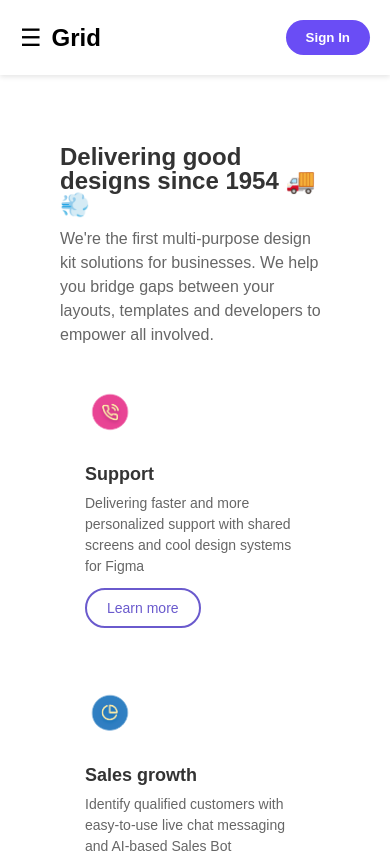
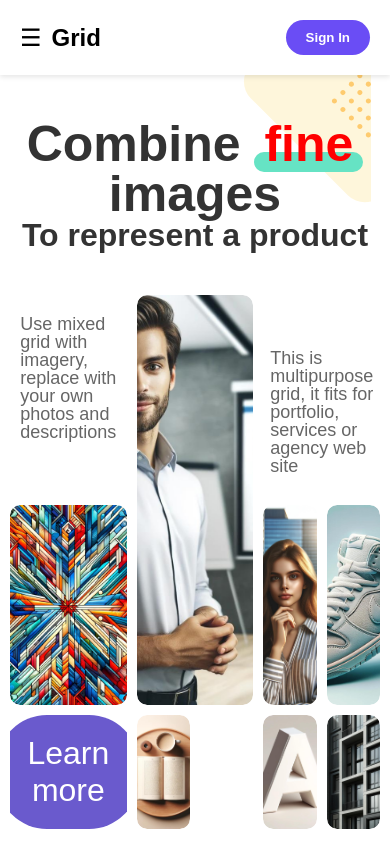
Before and after one commit to RayChong625/webpage, a website: page public/index.html in a window 390 px wide. Shown: the top 860 px of the page. Drawn offline with nearby package versions, Linux system fonts and the light colour scheme.

Commit message:
hero section commit

```diff
--- a/public/assets/css/style.css
+++ b/public/assets/css/style.css
@@ -2,6 +2,10 @@ body {
     font-family: Arial, sans-serif;
     margin: 0;
     padding: 0;
+    background-image: url('../images/hero-bg.svg');
+    background-position: top 20px right 20px;
+    background-repeat: no-repeat;
+    background-size: 35%;
 }
 
 header {
@@ -16,7 +20,7 @@ nav {
     align-items: center;
     background-color: #fff;
     padding: 20px 20px;
-    box-shadow: 0 2px 5px rgba(0,0,0,0.1);
+    box-shadow: 0 2px 5px rgba(0, 0, 0, 0.1);
 }
 
 .logo {
@@ -79,7 +83,167 @@ nav {
     color: #6a4df5 !important;
 }
 
-/* Hero section */
+/*hero section*/
+.hero-section {
+    padding: 10px;
+    margin: 0px 150px;
+}
+
+.grid-container {
+    display: grid;
+    grid-template-columns: repeat(6, 1fr);
+    grid-template-rows: repeat(3, 200px);
+    gap: 10px;
+}
+
+.grid-container .header-text {
+    grid-column: 1 / span 6;
+    grid-row: 1 / span 1;
+    display: flex;
+    flex-direction: column;
+    align-items: center;
+    justify-content: center;
+    text-align: center;
+    margin-bottom: 0px;
+}
+
+.grid-container .header-text h1 {
+    font-size: 50px;
+    font-weight: bold;
+    color: #333;
+    position: relative;
+    margin: 0;
+}
+
+.grid-container .header-text p {
+    font-size: 32px;
+    color: #333;
+    font-weight: bold;
+    margin-bottom: 10px;
+    position: relative;
+    margin: 0;
+}
+
+.grid-container .header-text h1 .highlighted {
+    color: red;
+    position: relative;
+    font-weight: bold;
+    border-radius: 20px;
+    padding: 0 10px;
+}
+
+.grid-container .header-text h1 .highlighted::after {
+    content: '';
+    position: absolute;
+    left: 0;
+    bottom: 0px;
+    height: 20px;
+    width: 100%;
+    background-color: #66e3c4;
+    border-radius: 20px;
+    z-index: -1;
+}
+
+.grid-container .text,
+.grid-container .button,
+.grid-container .image {
+    display: flex;
+    align-items: center;
+    justify-content: center;
+    overflow: hidden;
+    border-radius: 10px;
+}
+
+.grid-container .text {
+    padding: 20px;
+}
+
+.grid-container .button button {
+    padding: 20px 30px;
+    background-color: #6a5acd;
+    color: white;
+    border: none;
+    border-radius: 50px;
+    cursor: pointer;
+    font-size: 32px;
+}
+
+.grid-container .button button:hover {
+    background-color: #5a3cdf;
+}
+
+.grid-container img {
+    width: 100%;
+    height: 100%;
+    object-fit: cover;
+    border-radius: 10px;
+}
+
+#div1 {
+    grid-column: 1 / span 2;
+    grid-row: 2 / span 1;
+    align-items: flex-start;
+}
+
+#div2 {
+    grid-column: 1 / span 2;
+    grid-row: 3 / span 1;
+}
+
+#div3 {
+    grid-column: 1 / span 2;
+    grid-row: 4 / span 1;
+}
+
+#div4 {
+    grid-column: 3 / span 2;
+    grid-row: 2 / span 2;
+}
+
+#div5 {
+    grid-column: 3 / span 1;
+    grid-row: 4 / span 1;
+}
+
+#div6 {
+    grid-column: 5 / span 1;
+    grid-row: 3 / span 1;
+}
+
+#div7 {
+    grid-column: 5 / span 1;
+    grid-row: 4 / span 1;
+}
+
+#div8 {
+    grid-column: 6 / span 1;
+    grid-row: 3 / span 1;
+}
+
+#div9 {
+    grid-column: 6 / span 1;
+    grid-row: 4 / span 1;
+}
+
+#div10 {
+    grid-column: 5 / span 2;
+    grid-row: 2 / span 1;
+    align-items: flex-end;
+}
+
+.hero-section h1 {
+    font-size: 36px;
+    color: #333;
+}
+
+.hero-section p {
+    font-size: 18px;
+    color: #666;
+}
+
+.hero-section .highlight {
+    color: #ff6347;
+}
 
 /*info section*/
 .info-section {
@@ -203,6 +367,7 @@ nav {
     background-color: rgba(255, 165, 0, 0.3);
     border-radius: 2px;
 }
+
 .gray {
     color: #bbb;
 }
@@ -489,6 +654,64 @@ nav {
 
 /*Mobile*/
 @media (max-width: 800px) {
+    .logo-img {
+        display: none;
+    }
+
+    .burger-menu {
+        display: block;
+        margin-right: 10px;
+    }
+
+    .nav-links {
+        display: none;
+        flex-direction: column;
+        position: absolute;
+        top: 60px;
+        left: 0;
+        width: 100%;
+        background-color: #fff;
+        box-shadow: 0 2px 5px rgba(0, 0, 0, 0.1);
+    }
+
+    .nav-links li {
+        text-align: center;
+        margin: 10px 0;
+    }
+
+    .nav-links.active {
+        display: flex;
+    }
+
+    .sign-in {
+        display: block;
+    }
+
+    .pricing-cards {
+        flex-direction: column;
+        align-items: center;
+    }
+
+    .pricing-card {
+        width: 100%;
+        max-width: 300px;
+    }
+
+    .hero-section {
+        padding: 10px;
+        margin: 0px auto;
+    }
+
+    .grid-container .button button {
+        padding: 20px 30px;
+        background-color: #6a5acd;
+        color: white;
+        border: none;
+        border-radius: auto;
+        cursor: pointer;
+        font-size: auto;
+    }
+
     .footer-grid {
         display: none;
     }
@@ -522,64 +745,4 @@ nav {
         margin: 0 10px;
     }
 
-    .logo-img {
-        display: none;
-    }
-
-    .burger-menu {
-        display: block;
-        margin-right: 10px;
-    }
-
-    .nav-links {
-        display: none;
-        flex-direction: column;
-        position: absolute;
-        top: 60px;
-        left: 0;
-        width: 100%;
-        background-color: #fff;
-        box-shadow: 0 2px 5px rgba(0,0,0,0.1);
-    }
-
-    .nav-links li {
-        text-align: center;
-        margin: 10px 0;
-    }
-
-    .nav-links.active {
-        display: flex;
-    }
-
-    .sign-in {
-        display: block;
-    }
-
-    .pricing-cards {
-        flex-direction: column;
-        align-items: center;
-    }
-
-    .pricing-card {
-        width: 100%;
-        max-width: 300px;
-    }
-
-    .footer-grid {
-        grid-template-columns: 1fr;
-        gap: 10px;
-    }
-
-    .contact-form {
-        grid-template-columns: 1fr;
-    }
-
-    .contact-form .message-group {
-        flex-direction: column;
-    }
-
-    .contact-form button {
-        margin-top: 10px;
-        margin-left: 0;
-    }
 }
--- a/public/index.html
+++ b/public/index.html
@@ -10,6 +10,7 @@
     <link rel="stylesheet" type="text/css" href="assets/css/style.css">
     <title>Web Page</title>
 </head>
+
 <body>
     <header>
         <!--Nav bar-->
@@ -34,8 +35,28 @@
 
     <!-- Hero Section -->
     <section class="hero-section">
+        <div class="grid-container">
+            <div class="header-text">
+                <h1>Combine <span class="highlighted">fine</span> images</h1>
+                <p>To represent a product</p>
+            </div>
+            <div class="text" id="div1">
+                <p class="top-text">Use mixed grid with imagery, replace with your own photos and descriptions</p>
+            </div>
+            <div class="image" id="div2"><img src="assets/images/image1.jpg" alt="Image 1"></div>
+            <div class="button" id="div3"><button>Learn more</button></div>
+            <div class="image" id="div4"><img src="assets/images/image2.jpg" alt="Image 2"></div>
+            <div class="image" id="div5"><img src="assets/images/image3.jpg" alt="Image 3"></div>
+            <div class="image" id="div6"><img src="assets/images/image4.jpg" alt="Image 4"></div>
+            <div class="image" id="div7"><img src="assets/images/image5.jpg" alt="Image 5"></div>
+            <div class="image" id="div8"><img src="assets/images/image6.jpg" alt="Image 6"></div>
+            <div class="image" id="div9"><img src="assets/images/image7.jpg" alt="Image 7"></div>
+            <div class="text" id="div10">
+                <p class="bottom-text">This is multipurpose grid, it fits for portfolio, services or agency web site</p>
+            </div>
+        </div>
+    </section>
 
-    </section>
 
     <!--Info section-->
     <div class="info-section">
@@ -199,7 +220,6 @@
     </footer>
 
     <script src="assets/js/main.js"></script>
-    <script src="assets/js/footer.js"></script>
 </body>
 
 </html>
```
Also changed, not shown: public/assets/images/hero-bg.svg (added), public/assets/images/wave.png (deleted).
